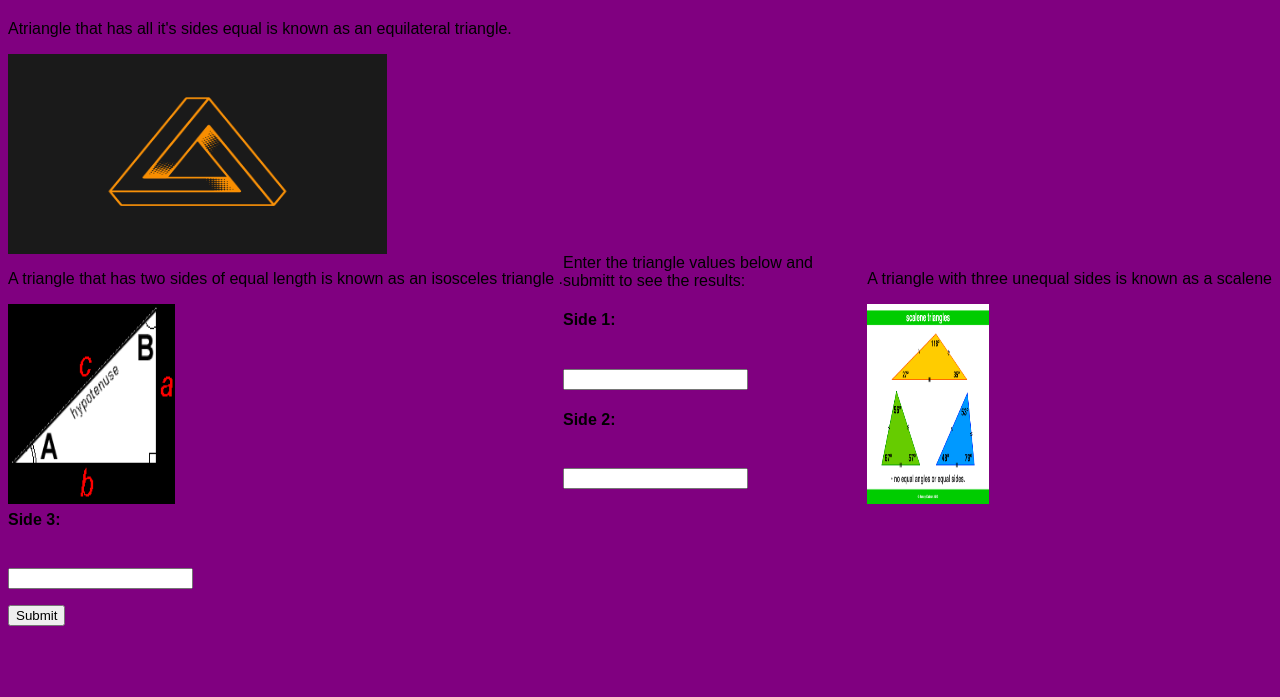
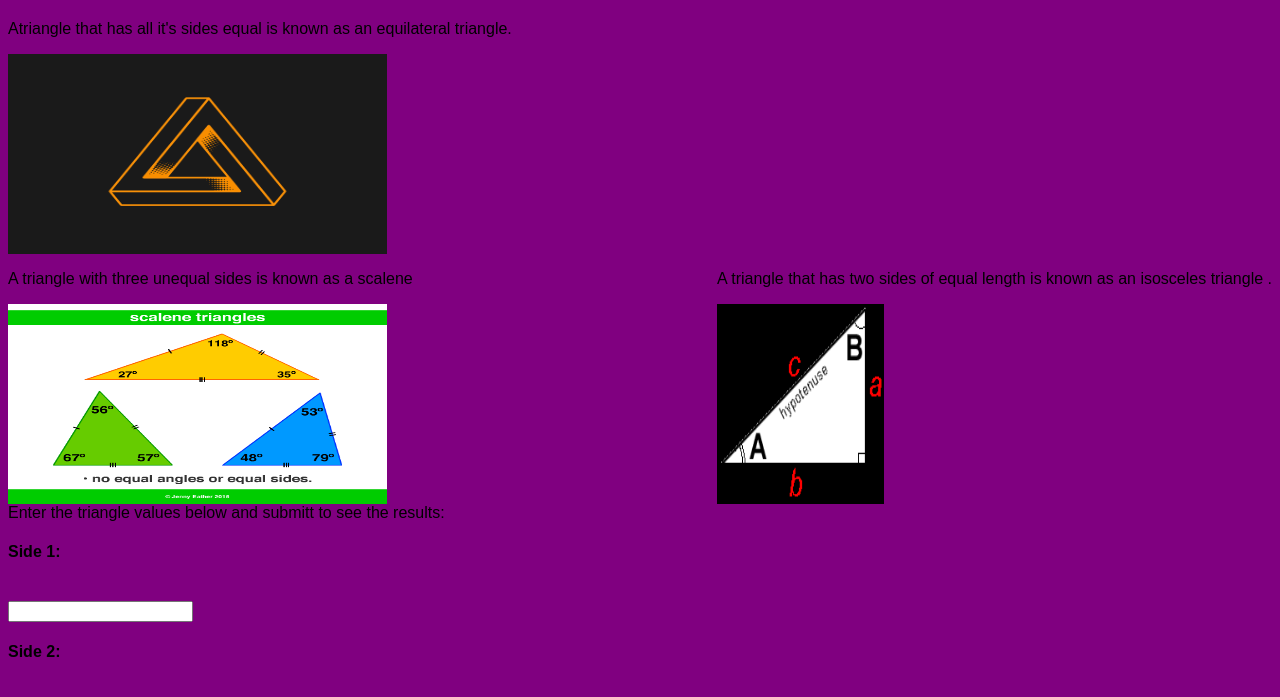
Before and after one commit to NES26/triangle-tracker, a plain HTML site: page index.html in a window 1280 px wide. Shown: the part 97-794 px from the top of the page. Drawn offline with Linux system fonts and the light colour scheme.

Commit message:
Add styles.css

```diff
--- a/css/styles.css
+++ b/css/styles.css
@@ -21,12 +21,9 @@ img{
     font-family: sans-serif;
     }
   .isosceles{
-      float: left;
+      float:right;
 
   }
   .equilateral{
       float: inherit;
   }
-  .scalene{
-    float: right;
-  }
```
